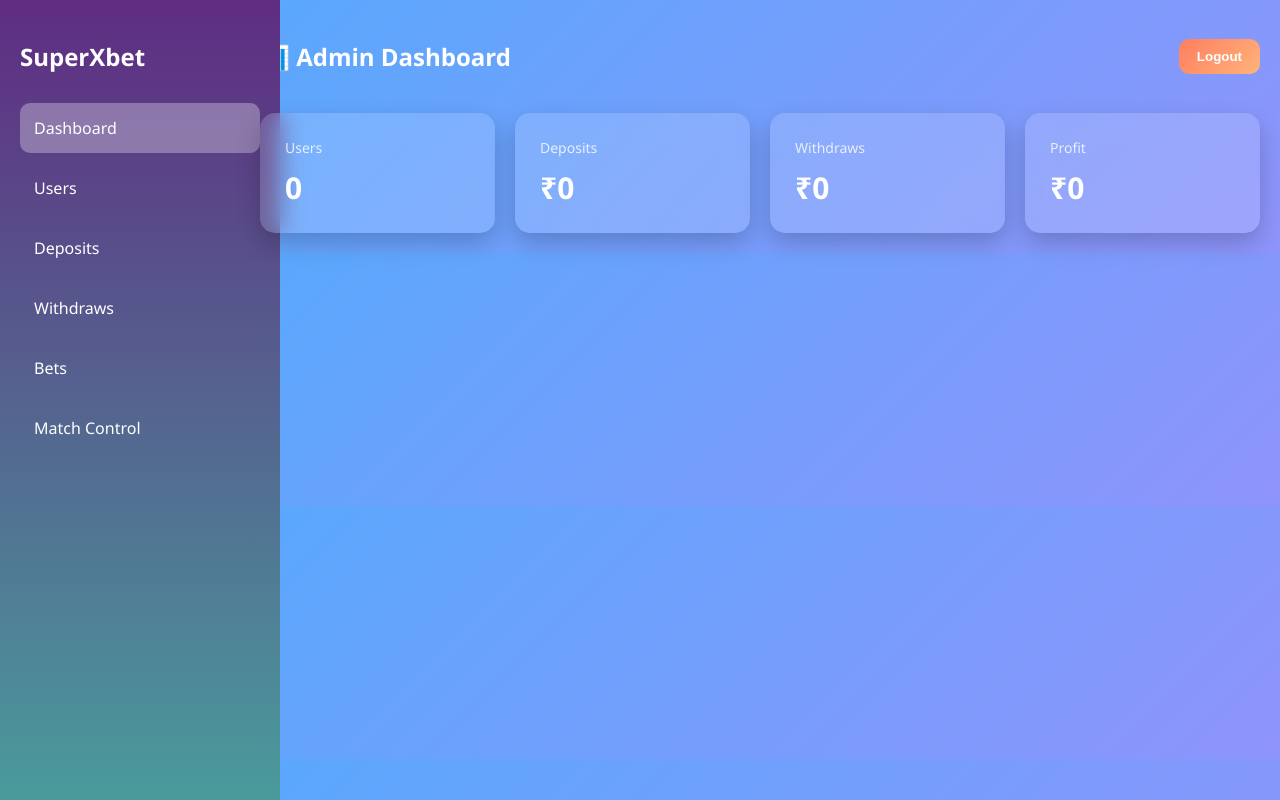
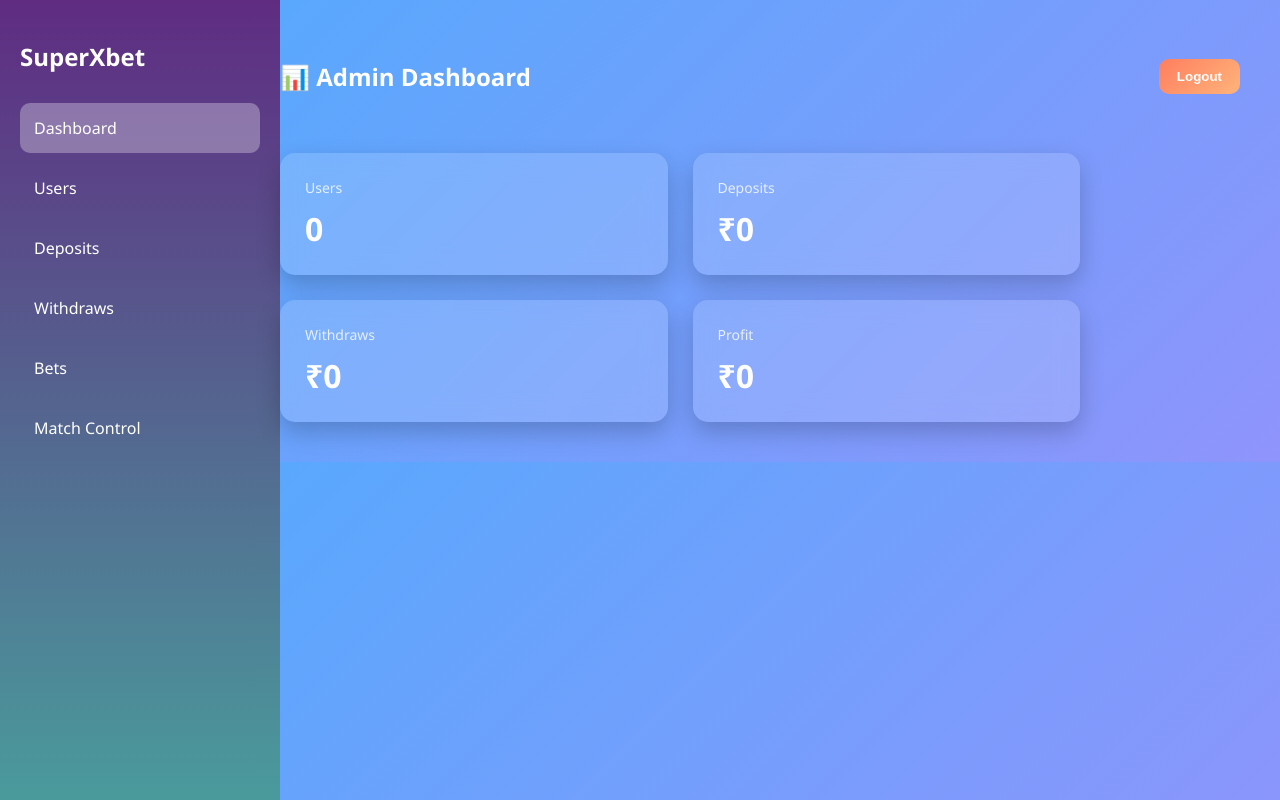
Before and after one commit to azasr4u/superxbet-backend, a website: page public/admin/dashboard.html in a window 1280 px wide. Drawn offline with Linux system fonts and the light colour scheme; no server answers; sample sign-in values are in the browser's storage.

Commit message:
dashboard improved 2x2 layout

```diff
--- a/public/admin/dashboard.html
+++ b/public/admin/dashboard.html
@@ -48,7 +48,7 @@
 .main {
   margin-left:240px;
   width:100%;
-  padding:20px;
+  padding:40px;
 }
 
 /* TOPBAR */
@@ -56,7 +56,7 @@
   display:flex;
   justify-content:space-between;
   align-items:center;
-  margin-bottom:20px;
+  margin-bottom:40px;
 }
 
 .logout {
@@ -69,29 +69,36 @@
   font-weight:bold;
 }
 
-/* GRID */
+/* GRID (2x2 PERFECT) */
 .grid {
   display:grid;
-  grid-template-columns:repeat(4,1fr);
-  gap:20px;
+  grid-template-columns:repeat(2,1fr);
+  gap:25px;
+  max-width:800px;
 }
 
-/* CARDS (GLASS EFFECT) */
+/* CARD */
 .card {
   padding:25px;
   border-radius:15px;
   background: rgba(255,255,255,0.15);
   backdrop-filter: blur(12px);
   box-shadow:0 10px 25px rgba(0,0,0,0.2);
+  transition:0.3s;
 }
 
+.card:hover {
+  transform: translateY(-5px);
+}
+
+/* TEXT */
 .title {
   font-size:14px;
   opacity:0.8;
 }
 
 .value {
-  font-size:30px;
+  font-size:32px;
   font-weight:bold;
   margin-top:10px;
 }
@@ -99,7 +106,7 @@
 /* RESPONSIVE */
 @media(max-width:900px){
   .grid{
-    grid-template-columns:repeat(2,1fr);
+    grid-template-columns:1fr;
   }
 }
 </style>
@@ -124,13 +131,11 @@
 <!-- MAIN -->
 <div class="main">
 
-  <!-- TOP -->
   <div class="topbar">
     <h2>📊 Admin Dashboard</h2>
     <button class="logout" onclick="logout()">Logout</button>
   </div>
 
-  <!-- CARDS -->
   <div class="grid">
     <div class="card">
       <div class="title">Users</div>
@@ -156,19 +161,19 @@
 </div>
 
 <script>
+const token = localStorage.getItem("adminToken");
 
-// AUTH
-const token = localStorage.getItem("adminToken");
-if (!token) window.location.href = "/admin/login.html";
+if (!token) {
+  window.location.href = "/admin/login.html";
+}
 
-// LOGOUT
 function logout(){
   localStorage.removeItem("adminToken");
   window.location.href = "/admin/login.html";
 }
 
-// LOAD DATA
 async function loadDashboard(){
+  try {
     const res = await fetch("/api/admin/dashboard", {
       headers: { Authorization: "Bearer " + token }
     });
@@ -180,11 +185,14 @@
     document.getElementById("with").innerText = "₹" + (d.withdraws || 0);
     document.getElementById("profit").innerText =
       "₹" + ((d.deposits || 0) - (d.withdraws || 0));
+
+  } catch (err) {
+    console.log(err);
+  }
 }
 
-setInterval(loadDashboard,3000);
+setInterval(loadDashboard, 3000);
 loadDashboard();
-
 </script>
 
 </body>
```
Lines whose indentation alone changed are shown as unchanged.
